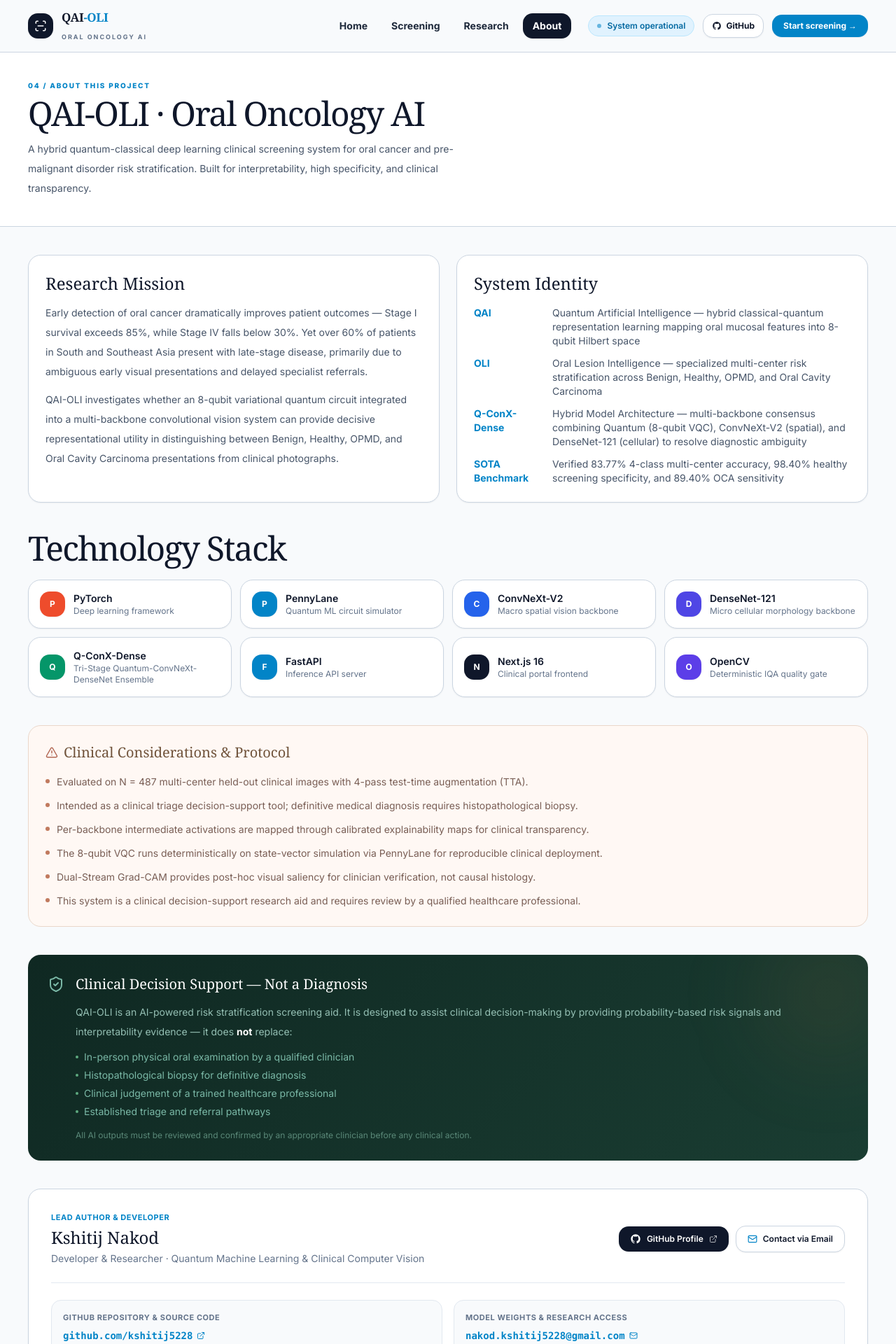
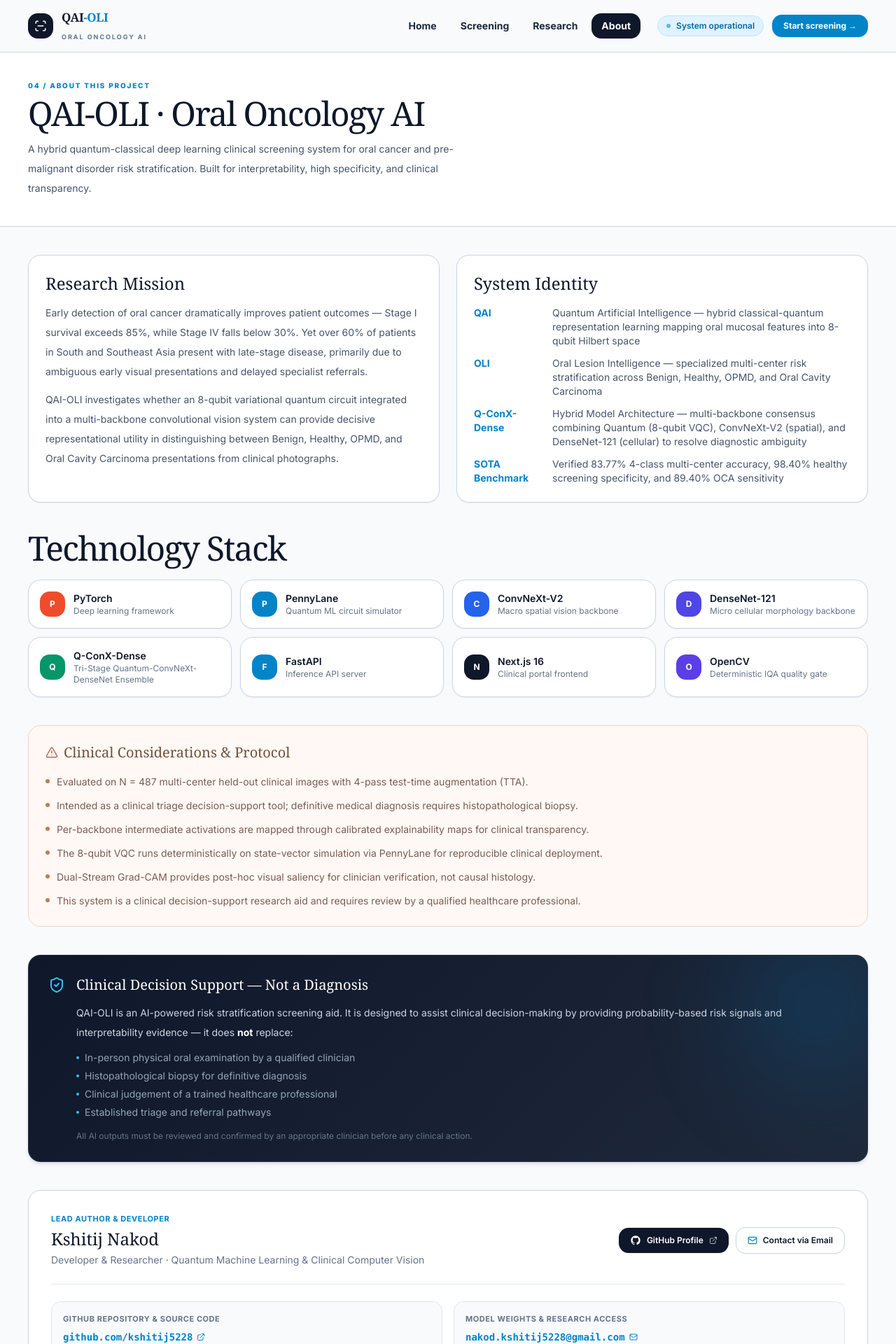
Before and after one commit to kshitij5228/Oral-cancer-screening-quantum-ai, a Next.js app in the folder website/: page /about in a window 1280 px wide. Shown: the top 1920 px of the page at 70% size. Built offline with nearby package versions, Linux system fonts and the light colour scheme.

Commit message:
style(about, navbar): align disclaimer card with slate-sky theme and remove github from navbar

```diff
--- a/website/app/about/page.tsx
+++ b/website/app/about/page.tsx
@@ -119,15 +119,15 @@ export default function AboutPage() {
 
         {/* Clinical disclaimer — prominent */}
         <div
-          className="relative overflow-hidden rounded-2xl p-7"
-          style={{ background: 'linear-gradient(135deg, #0f2822, #1a3d32)' }}
+          className="relative overflow-hidden rounded-2xl border border-[#334155]/60 p-7 shadow-md"
+          style={{ background: 'linear-gradient(135deg, #0f172a 0%, #1e293b 100%)' }}
         >
-          <div className="pointer-events-none absolute -right-10 -top-10 size-48 rounded-full bg-[#c38148]/10 blur-[60px]" />
+          <div className="pointer-events-none absolute -right-10 -top-10 size-56 rounded-full bg-[#0284c7]/20 blur-[70px]" />
           <div className="relative flex gap-4">
-            <ShieldCheck size={24} className="mt-0.5 shrink-0 text-[#7ab8a6]" />
+            <ShieldCheck size={24} className="mt-0.5 shrink-0 text-[#38bdf8]" />
             <div>
               <h2 className="font-serif text-xl text-white">Clinical Decision Support — Not a Diagnosis</h2>
-              <p className="mt-3 text-sm leading-7 text-[#94bfb3]">
+              <p className="mt-3 text-sm leading-7 text-[#cbd5e1]">
                 QAI-OLI is an AI-powered risk stratification screening aid. It is designed to assist
                 clinical decision-making by providing probability-based risk signals and interpretability
                 evidence — it does <strong className="text-white">not</strong> replace:
@@ -139,13 +139,13 @@ export default function AboutPage() {
                   'Clinical judgement of a trained healthcare professional',
                   'Established triage and referral pathways',
                 ].map(item => (
-                  <li key={item} className="flex items-center gap-2 text-sm text-[#7ab8a6]">
-                    <span className="size-1 rounded-full bg-[#5eab80]" />
+                  <li key={item} className="flex items-center gap-2 text-sm text-[#94a3b8]">
+                    <span className="size-1 rounded-full bg-[#38bdf8]" />
                     {item}
                   </li>
                 ))}
               </ul>
-              <p className="mt-4 text-xs text-[#5a8878]">
+              <p className="mt-4 text-xs text-[#64748b]">
                 All AI outputs must be reviewed and confirmed by an appropriate clinician before any clinical action.
               </p>
             </div>
--- a/website/components/navbar.tsx
+++ b/website/components/navbar.tsx
@@ -62,18 +62,6 @@ export default function Navbar() {
               <span className="size-1.5 animate-pulse rounded-full bg-[#0284c7]" />
               System operational
             </span>
-            <a
-              href="https://github.com/kshitij5228"
-              target="_blank"
-              rel="noopener noreferrer"
-              className="hidden lg:inline-flex items-center gap-1.5 rounded-xl border border-[#cbd5e1] bg-white px-3 py-2 text-xs font-bold text-[#0f172a] shadow-xs transition hover:bg-[#f1f5f9] hover:border-[#94a3b8]"
-              title="GitHub Profile (kshitij5228)"
-            >
-              <svg className="size-3.5 fill-current" viewBox="0 0 24 24" aria-hidden="true">
-                <path fillRule="evenodd" clipRule="evenodd" d="M12 2C6.477 2 2 6.484 2 12.017c0 4.425 2.865 8.18 6.839 9.504.5.092.682-.217.682-.483 0-.237-.008-.868-.013-1.703-2.782.605-3.369-1.343-3.369-1.343-.454-1.158-1.11-1.466-1.11-1.466-.908-.62.069-.608.069-.608 1.003.07 1.53 1.032 1.53 1.032.892 1.53 2.341 1.088 2.91.832.092-.647.35-1.088.636-1.338-2.22-.253-4.555-1.113-4.555-4.951 0-1.093.39-1.988 1.029-2.688-.103-.253-.446-1.272.098-2.65 0 0 .84-.27 2.75 1.026A9.564 9.564 0 0112 6.844c.85.004 1.705.115 2.504.337 1.909-1.296 2.747-1.027 2.747-1.027.546 1.379.202 2.398.1 2.651.64.7 1.028 1.595 1.028 2.688 0 3.848-2.339 4.695-4.566 4.943.359.309.678.92.678 1.855 0 1.338-.012 2.419-.012 2.747 0 .268.18.58.688.482A10.019 10.019 0 0022 12.017C22 6.484 17.522 2 12 2z" />
-              </svg>
-              <span>GitHub</span>
-            </a>
             <Link
               href="/screening"
               className="qai-cta-btn rounded-xl bg-[#0284c7] px-4 py-2 text-xs font-bold text-white shadow-xs transition hover:bg-[#0369a1]"
@@ -119,22 +107,10 @@ export default function Navbar() {
                 </Link>
               )
             })}
-            <a
-              href="https://github.com/kshitij5228"
-              target="_blank"
-              rel="noopener noreferrer"
-              onClick={() => setOpen(false)}
-              className="mt-1 flex items-center justify-center gap-2 rounded-xl border border-[#cbd5e1] bg-white px-4 py-3 text-sm font-semibold text-[#0f172a] shadow-xs hover:bg-[#f1f5f9] transition"
-            >
-              <svg className="size-4 fill-current" viewBox="0 0 24 24" aria-hidden="true">
-                <path fillRule="evenodd" clipRule="evenodd" d="M12 2C6.477 2 2 6.484 2 12.017c0 4.425 2.865 8.18 6.839 9.504.5.092.682-.217.682-.483 0-.237-.008-.868-.013-1.703-2.782.605-3.369-1.343-3.369-1.343-.454-1.158-1.11-1.466-1.11-1.466-.908-.62.069-.608.069-.608 1.003.07 1.53 1.032 1.53 1.032.892 1.53 2.341 1.088 2.91.832.092-.647.35-1.088.636-1.338-2.22-.253-4.555-1.113-4.555-4.951 0-1.093.39-1.988 1.029-2.688-.103-.253-.446-1.272.098-2.65 0 0 .84-.27 2.75 1.026A9.564 9.564 0 0112 6.844c.85.004 1.705.115 2.504.337 1.909-1.296 2.747-1.027 2.747-1.027.546 1.379.202 2.398.1 2.651.64.7 1.028 1.595 1.028 2.688 0 3.848-2.339 4.695-4.566 4.943.359.309.678.92.678 1.855 0 1.338-.012 2.419-.012 2.747 0 .268.18.58.688.482A10.019 10.019 0 0022 12.017C22 6.484 17.522 2 12 2z" />
-              </svg>
-              <span>GitHub (kshitij5228)</span>
-            </a>
             <Link
               href="/screening"
               onClick={() => setOpen(false)}
-              className="mt-1 rounded-xl bg-[#0284c7] px-4 py-3.5 text-center text-sm font-bold text-white shadow-md hover:bg-[#0369a1] transition"
+              className="mt-3 rounded-xl bg-[#0284c7] px-4 py-3.5 text-center text-sm font-bold text-white shadow-md hover:bg-[#0369a1] transition"
             >
               Start Clinical Screening &rarr;
             </Link>
```
